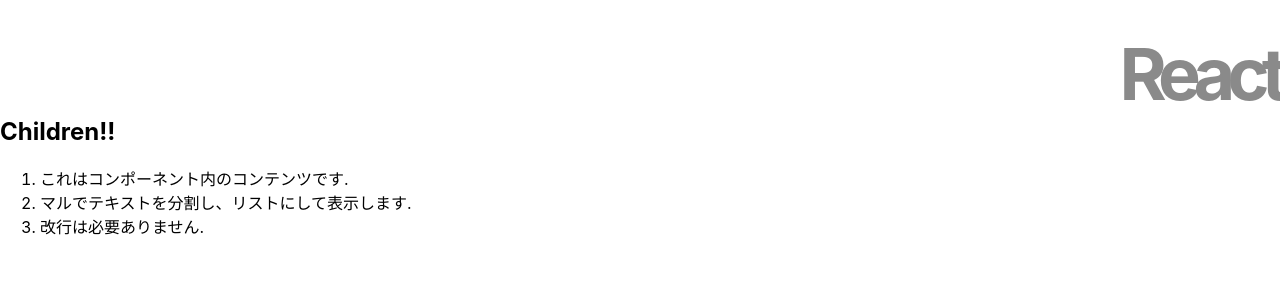
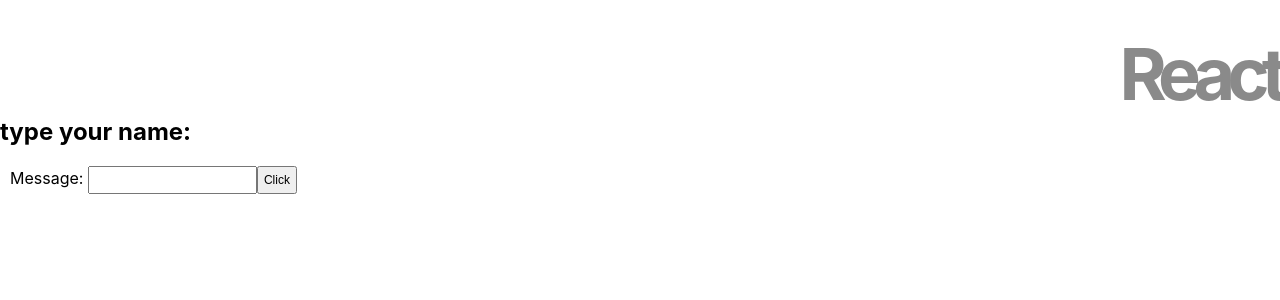
Before and after one commit to 14m3185yoshi/app-react4, a React (Create React App) app: page / in a window 1280 px wide. Shown: the top 300 px of the page. Built offline with nearby package versions, Linux system fonts and the light colour scheme.

Commit message:
入力欄を作成し、入力されたものを表示する

```diff
--- a/src/App.js
+++ b/src/App.js
@@ -9,6 +9,11 @@
     fontSize: "20pt",
     color: "#900",
     margin: "20px 0px",
+    padding: "5px",
+  }
+
+  inputStyle = {
+    fontSize: "12px",
     padding: "5px",
   }
 
@@ -28,18 +33,21 @@
     this.setState({
       message: 'Hello, ' + this.input + '!!'
     });
-    event.preventDefault();
+    event.preventDefault(); // 今回はフォームに送信する必要がないので、preventDefault()でイベントをなくしている
   }
 
   render() {
     return (
       <div>
         <h1>React</h1>
-        <Message title="Children!!">
-          これはコンポーネント内のコンテンツです。
-          マルでテキストを分割し、リストにして表示します。
-          改行は必要ありません。
-        </Message>
+        <h2>{this.state.message}</h2>
+         <form onSubmit={this.doSubmit}> {/* onSubmitでフォームに送信するイベントハンドラー */}
+          <label>
+            <span style = {this.inputStyle}></span>
+            Message: <input type = "text" style = {this.inputStyle} onChange={this.doChange} />
+          </label>
+          <input type = "submit" style = {this.inputStyle} value = "Click" />
+        </form>
       </div>
     );
   }
```
